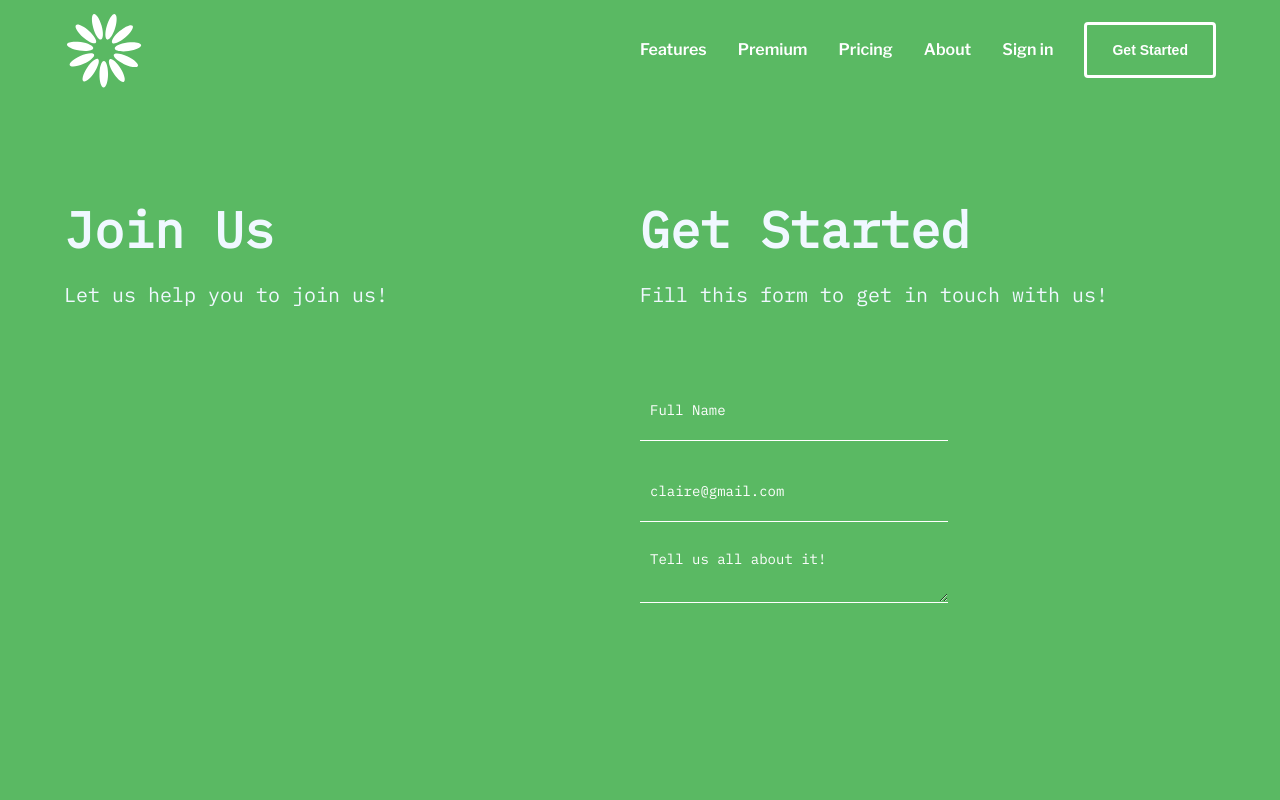
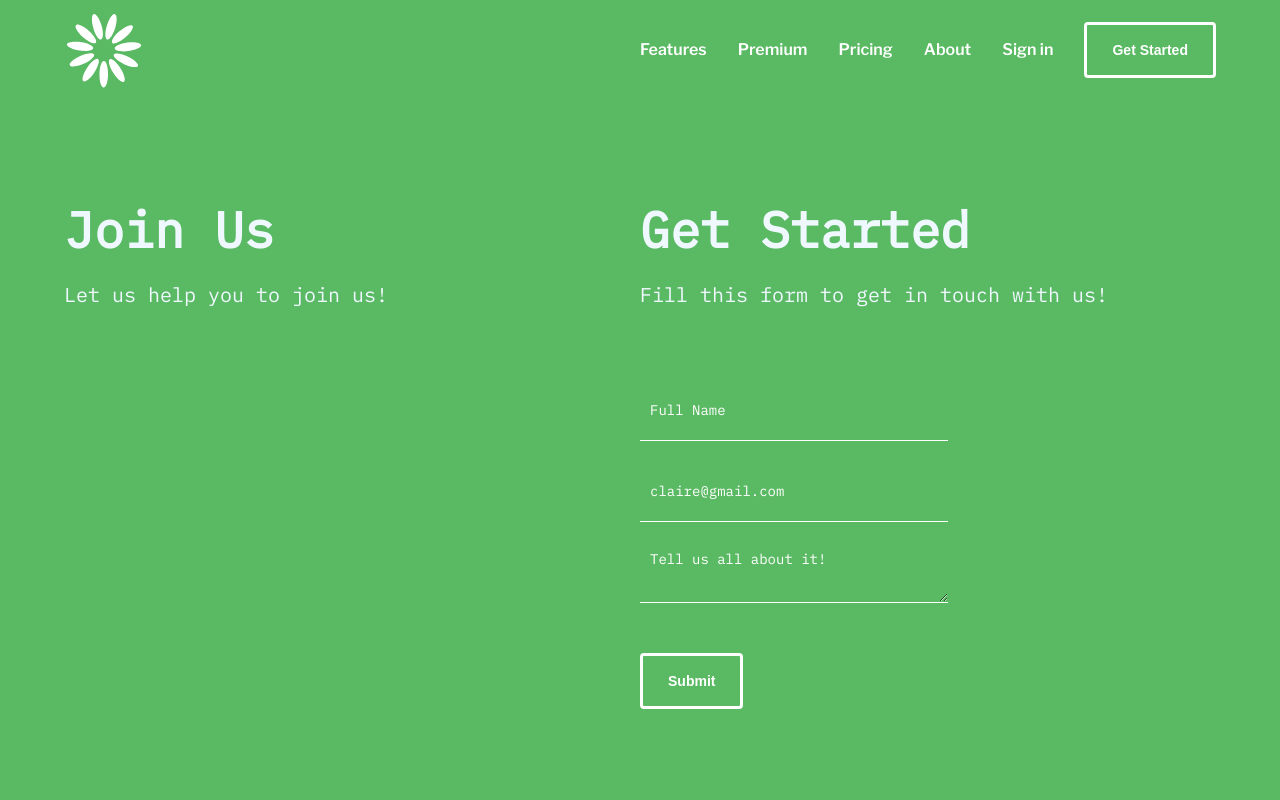
Before and after one commit to cey-t/catering-website, a React (Create React App) app: page /getStarted in a window 1280 px wide. Shown: the top 800 px of the page. Built offline with nearby package versions, Linux system fonts and the light colour scheme.

Commit message:
Get started page implemented

```diff
--- a/src/App.js
+++ b/src/App.js
@@ -23,8 +23,8 @@ const App = () => {
           <Route path="/premium" element={<Premium />} />
           <Route path="/pricing" element={<Pricing />} />
           <Route path="/about" element={<About />} />
-          <Route path="/Blog" element={<Blog />} />
-          <Route path="/Blog/:uid" element={<BlogPost />} />
+          <Route path="/blog" element={<Blog />} />
+          <Route path="/blog/:uid" element={<BlogPost />} />
           <Route path="/contact" element={<ContactUs />} />
           <Route path="/getStarted" element={<GetStarted />} />
         </Routes>
--- a/src/components/Layout/NavBar/NavBar.js
+++ b/src/components/Layout/NavBar/NavBar.js
@@ -26,11 +26,9 @@ const NavBar = () => {
               {nav.label ? (
                 nav.label
               ) : (
-                <Link to={"/getStarted"} className={styles.link}>
-                  <button className={styles.getStartedButton}>
-                    {nav.buttonLabel}
-                  </button>
-                </Link>
+                <button className={styles.getStartedButton}>
+                  {nav.buttonLabel}
+                </button>
               )}
             </Link>
           ))}
--- a/src/pages/GetStarted/GetStarted.js
+++ b/src/pages/GetStarted/GetStarted.js
@@ -1,6 +1,23 @@
 import styles from "./GetStarted.module.scss";
+import { useState } from "react";
 import classNames from "classnames";
 const GetStarted = () => {
+  const [formData, setFormData] = useState({
+    name: "",
+    email: "",
+    message: "",
+  });
+  const [submissionMessage, setSubmitMessage] = useState(false);
+  const resetData = () => {
+    setFormData({ name: "", email: "", message: "" });
+  };
+
+  const submitForm = (event) => {
+    event.preventDefault();
+    console.log(formData);
+    resetData();
+    setSubmitMessage(true);
+  };
   return (
     <section className={styles.getStartedRoot}>
       <div className={styles.getStartedContainer}>
@@ -17,30 +34,49 @@ const GetStarted = () => {
               Fill this form to get in touch with us!
             </p>
           </div>
-
-          <form>
+          {submissionMessage ? (
+            <h3 className={classNames(styles.contentText, styles.formMessage)}>
+              Successfully submitted ! <br />
+              We will get in touch with you !{" "}
+            </h3>
+          ) : (
+            <form onSubmit={submitForm} className={styles.formContainer}>
               <div className={styles.inputField}>
                 <input
                   type="text"
                   required
                   className={styles.input}
                   placeholder="Full Name"
+                  value={formData.name}
+                  onChange={(e) =>
+                    setFormData({ ...formData, name: e.target.value })
+                  }
                   name="name"
                 />
                 <input
                   type="email"
                   required
                   className={styles.input}
+                  value={formData.email}
+                  onChange={(e) =>
+                    setFormData({ ...formData, email: e.target.value })
+                  }
                   placeholder="claire@gmail.com"
                 />
                 <textarea
                   type="text"
                   required
                   className={styles.input}
+                  value={formData.message}
+                  onChange={(e) =>
+                    setFormData({ ...formData, message: e.target.value })
+                  }
                   placeholder="Tell us all about it!"
                 />
               </div>
+              <button className={styles.submitButton}>Submit </button>
             </form>
+          )}
         </div>
       </div>
     </section>
--- a/src/pages/GetStarted/GetStarted.module.scss
+++ b/src/pages/GetStarted/GetStarted.module.scss
@@ -26,6 +26,12 @@
     gap: 20px;
     flex-direction: column;
   }
+  .formContainer {
+    width: 100%;
+    display: flex;
+    flex-direction: column;
+    gap: 50px;
+  }
   .input {
     background-color: transparent;
     outline: none;
@@ -44,6 +50,7 @@
       color: #ffffff;
     }
   }
+
   .headerText {
     font-size: 50px;
     line-height: 60px;
@@ -51,10 +58,32 @@
     font-family: "IBM Plex Mono", monospace;
     margin: 0;
   }
+
   .contentText {
     font-family: "IBM Plex Mono", monospace;
     font-size: 20px;
     line-height: 30px;
     color: #f0f8ff;
   }
+  .submitButton {
+    width: fit-content;
+    height: 45px;
+    cursor: pointer;
+    border: 3px solid #ffffff;
+    border-radius: 4px;
+    font-weight: 600;
+    font-size: 14px;
+    color: #ffffff;
+    padding: 25px;
+    display: flex;
+    align-items: center;
+    background-color: transparent;
+    &:hover {
+      color: #006400;
+      background-color: #ffffff;
+    }
+  }
+  .formMessage {
+    color: #444444;
+  }
 }
--- a/src/utils/data/navLinks.js
+++ b/src/utils/data/navLinks.js
@@ -27,7 +27,7 @@ export const navLinks = [
   {
     id: 6,
     buttonLabel: "Get Started",
-    path: "#",
+    path: "/getStarted",
   },
   { id: 7, label: "Blog", path: "/blog" },
   { id: 8, label: "Contact", path: "/contact" },
```
Lines whose indentation alone changed are shown as unchanged.
